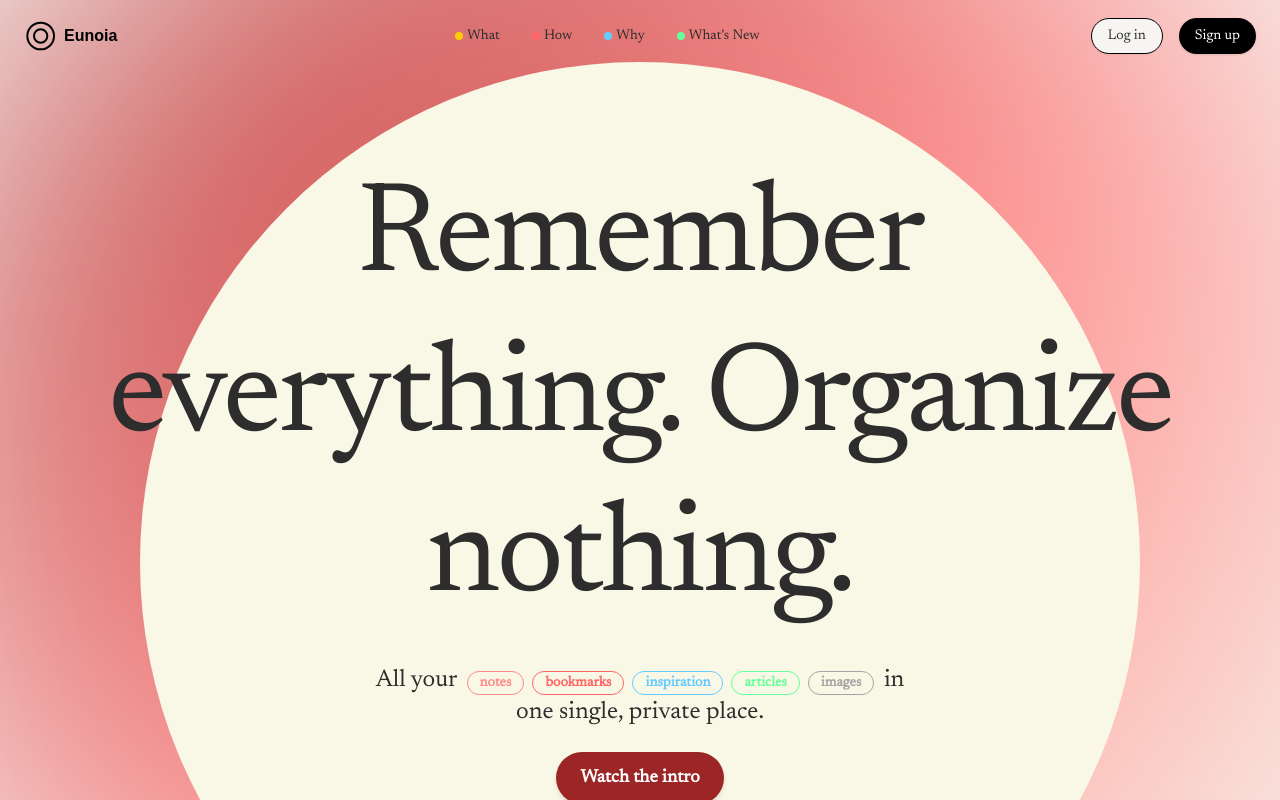
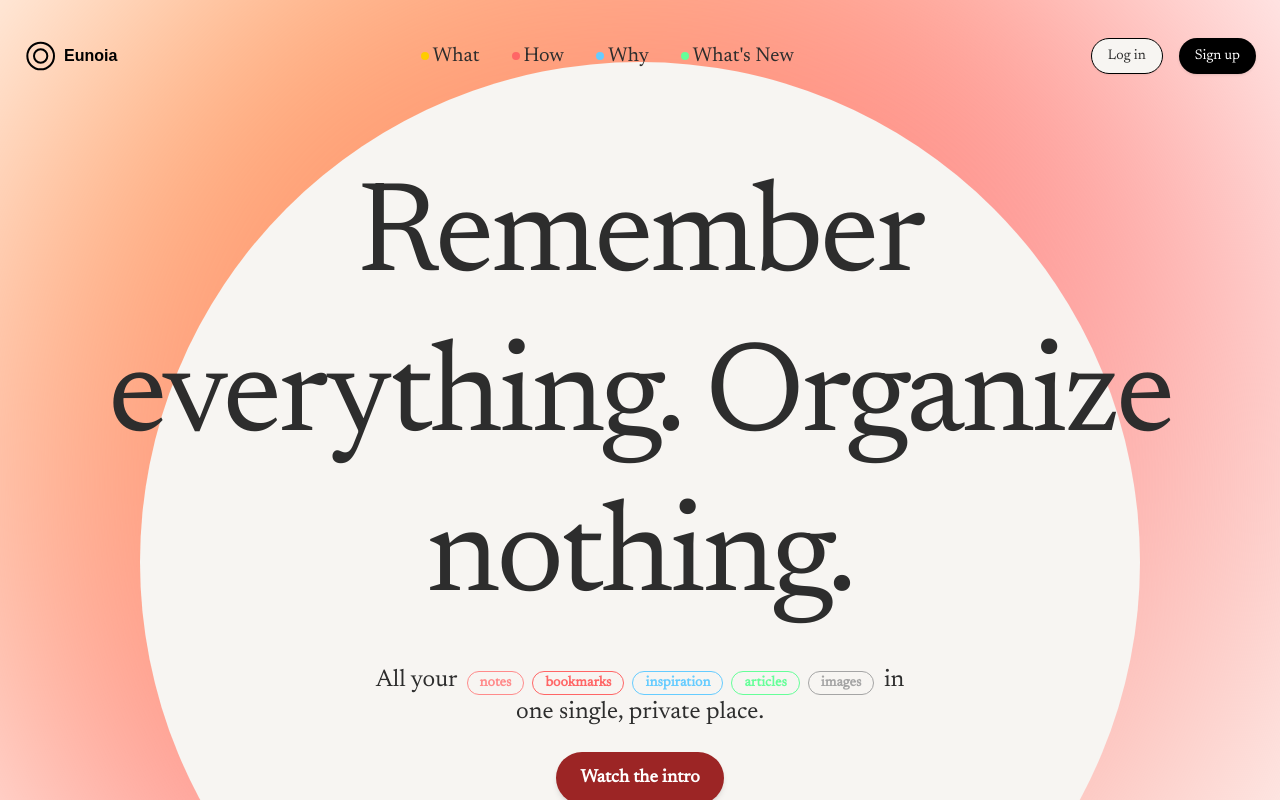
Before and after one commit to canberkvarli/eunoia, a Next.js app: page / in a window 1280 px wide. Shown: the top 800 px of the page. Built offline with nearby package versions, Linux system fonts and the light colour scheme.

Commit message:
update stylings

```diff
--- a/src/app/page.tsx
+++ b/src/app/page.tsx
@@ -6,21 +6,21 @@ import Navbar from "@/components/Navbar";
 
 export default function HomePage() {
   return (
-    <main className="relative flex flex-col items-center justify-center min-h-screen px-6 bg-background text-foreground">
+    <main className="relative flex flex-col items-center justify-center px-6 text-foreground">
       <Navbar />
 
       {/* Large Background Circle as a Decorative Element (Now Lowered) */}
       <div className="relative flex items-center justify-center min-h-[100vh] mt-20">
         {/* Gradient Glow Effect */}
         <motion.div
-          className="absolute w-[1200px] h-[1200px] rounded-full bg-gradient-to-br from-deepRed via-softRed to-paleYellow opacity-100 blur-[120px] flex items-center justify-center translate-y-20"
+          className="absolute w-[1200px] h-[1200px] rounded-full bg-gradient-to-br from-deepOrange via-softRed to-paleYellow opacity-100 blur-[120px] flex items-center justify-center translate-y-20"
           initial={{ scale: 0.8, opacity: 0 }}
           animate={{ scale: 1.2, opacity: 1 }}
           transition={{ duration: 1.5, ease: "easeInOut" }}
         />
 
         {/* Inner White Circle */}
-        <div className="absolute w-[1000px] h-[1000px] rounded-full bg-lightCream flex items-center justify-center translate-y-20"></div>
+        <div className="absolute w-[1000px] h-[1000px] rounded-full bg-background flex items-center justify-center translate-y-20 "></div>
 
         {/* Hero Section (Text is Now Upfront) */}
         <section className="relative z-10 w-full max-w-10xl text-center py-20 px-10">
--- a/src/components/Navbar.tsx
+++ b/src/components/Navbar.tsx
@@ -29,7 +29,7 @@ export default function Navbar() {
   }, []);
 
   return (
-    <header className="fixed top-0 left-0 w-full z-50 transition-all duration-500">
+    <header className="fixed top-5 left-0 w-full z-50 transition-all duration-500">
       {/* Main Navbar */}
       <motion.div
         className={`max-w-7xl mx-auto flex items-center justify-between px-6 py-4 transition-all duration-500 ${
@@ -75,7 +75,7 @@ const NavLinks = ({ small = false }: { small?: boolean }) => (
       {navItems.map((item, index) => (
         <NavigationMenuItem key={index}>
           <motion.div
-            className="relative flex items-center space-x-1 text-sm font-medium cursor-pointer"
+            className="relative flex items-center space-x-1 text-xl font-medium cursor-pointer"
             whileHover={{ scale: 1.1 }}
             onClick={() => console.log(`${item.label} clicked`)}
           >
--- a/tailwind.config.ts
+++ b/tailwind.config.ts
@@ -13,6 +13,8 @@ export default {
         // Riviera Palette
         softRed: "#FF8B8B",
         deepRed: "#9C2525",
+        deepYellow: "##FDC96B",
+        deepOrange: "#FFB74D",
         lightCream: "#F9F8E6",
         // Swan Dive Palette
         paleYellow: "#F9F7E8",
```
